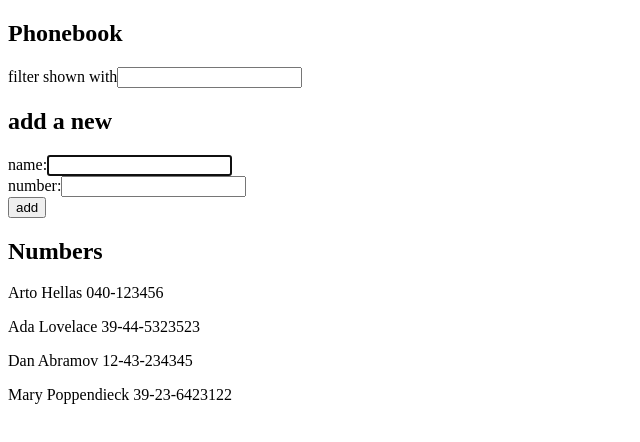
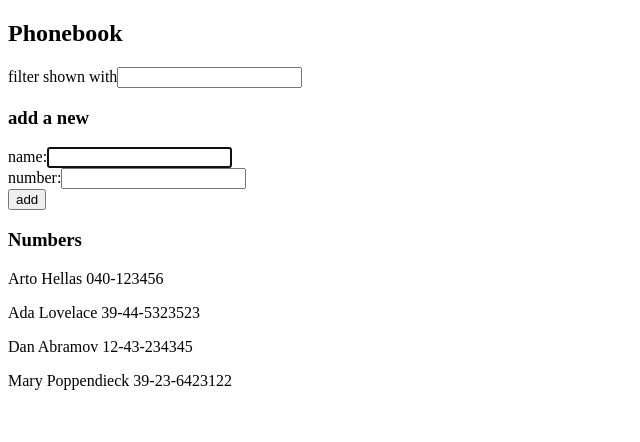
Before and after one commit to Vlarumal/fso_exercises, a React (Vite) app in the folder part2/phonebook/: page / in a window 1280 px wide. Shown: the top 442 px of the page, without its empty margins (0-640 px from the left). Built offline with nearby package versions, Linux system fonts and the light colour scheme.

Commit message:
complete: 2.10

```diff
--- a/part2/phonebook/src/App.jsx
+++ b/part2/phonebook/src/App.jsx
@@ -1,4 +1,7 @@
 import { useState } from "react";
+import Filter from "./components/Filter";
+import PersonForm from "./components/PersonForm";
+import Persons from "./components/Persons";
 
 const App = () => {
   const [persons, setPersons] = useState([
@@ -7,10 +10,10 @@ const App = () => {
     { name: "Dan Abramov", number: "12-43-234345", id: 3 },
     { name: "Mary Poppendieck", number: "39-23-6423122", id: 4 },
   ]);
-  const [filteredPersons, setFilteredPersons] = useState([]);
 
   const [newName, setNewName] = useState("");
   const [newNumber, setNewNumber] = useState("");
+  const [searchValue, setSearchValue] = useState("");
 
   const addPerson = (e) => {
     e.preventDefault();
@@ -31,6 +34,15 @@ const App = () => {
     setNewNumber("");
   };
 
+  const checkForDuplicates = (name) => {
+    return persons.some((person) => person.name === name);
+  };
+
+  const handleSearchChange = (e) => {
+    const personToSearchFor = e.target.value.toLowerCase();
+    setSearchValue(personToSearchFor);
+  };
+
   const handleNameChange = (e) => {
     setNewName(e.target.value);
   };
@@ -39,64 +51,24 @@ const App = () => {
     setNewNumber(e.target.value);
   };
 
-  const handleSearchChange = (e) => {
-    const personToSearchFor = e.target.value.toLowerCase();
-    const filteredPersons = persons.filter((person) =>
-      person.name.toLocaleLowerCase().includes(personToSearchFor)
-    );
-    setFilteredPersons(filteredPersons);
-  };
-
-  const checkForDuplicates = (name) => {
-    return persons.some((person) => person.name === name);
-  };
+  const personsToDisplay = persons.filter((person) =>
+    person.name.toLowerCase().includes(searchValue)
+  );
 
   return (
     <div>
       <h2>Phonebook</h2>
-      <form>
-        filter shown with
-        <input
-          type='text'
-          onChange={handleSearchChange}
-        />
-      </form>
-      <h2>add a new</h2>
-      <form onSubmit={addPerson}>
-        <div>
-          name:
-          <input
-            value={newName}
-            onChange={handleNameChange}
-            autoFocus
-            required
-          />
-        </div>
-        <div>
-          number:
-          <input
-            type='tel'
-            value={newNumber}
-            onChange={handleNumberChange}
-            required
-          />
-        </div>
-        <div>
-          <button type='submit'>add</button>
-        </div>
-      </form>
-      <h2>Numbers</h2>
-      {filteredPersons.length > 0
-        ? filteredPersons.map((person) => (
-            <p key={person.id}>
-              {person.name} {person.number}
-            </p>
-          ))
-        : persons.map((person) => (
-            <p key={person.id}>
-              {person.name} {person.number}
-            </p>
-          ))}
+      <Filter onChange={handleSearchChange} />
+      <h3>add a new</h3>
+      <PersonForm
+        onSubmit={addPerson}
+        newName={newName}
+        newNumber={newNumber}
+        handleNameChange={handleNameChange}
+        handleNumberChange={handleNumberChange}
+      />
+      <h3>Numbers</h3>
+      <Persons personsToDisplay={personsToDisplay} />
     </div>
   );
 };
--- /dev/null
+++ b/part2/phonebook/src/components/Filter.jsx
@@ -0,0 +1,13 @@
+const Filter = ({ onChange }) => {
+  return (
+    <form>
+      filter shown with
+      <input
+        type='text'
+        onChange={onChange}
+      />
+    </form>
+  );
+};
+
+export default Filter;
--- /dev/null
+++ b/part2/phonebook/src/components/PersonForm.jsx
@@ -0,0 +1,38 @@
+import { useState } from "react";
+
+const PersonForm = ({
+  newName,
+  newNumber,
+  handleNameChange,
+  handleNumberChange,
+  onSubmit,
+}) => {
+
+  return (
+    <form onSubmit={onSubmit}>
+      <div>
+        name:
+        <input
+          value={newName}
+          onChange={handleNameChange}
+          autoFocus
+          required
+        />
+      </div>
+      <div>
+        number:
+        <input
+          type='tel'
+          value={newNumber}
+          onChange={handleNumberChange}
+          required
+        />
+      </div>
+      <div>
+        <button type='submit'>add</button>
+      </div>
+    </form>
+  );
+};
+
+export default PersonForm;
--- /dev/null
+++ b/part2/phonebook/src/components/Persons.jsx
@@ -0,0 +1,9 @@
+const Persons = ({ personsToDisplay }) => {
+  return personsToDisplay.map((person) => (
+    <p key={person.id}>
+      {person.name} {person.number}
+    </p>
+  ));
+};
+
+export default Persons;
```
